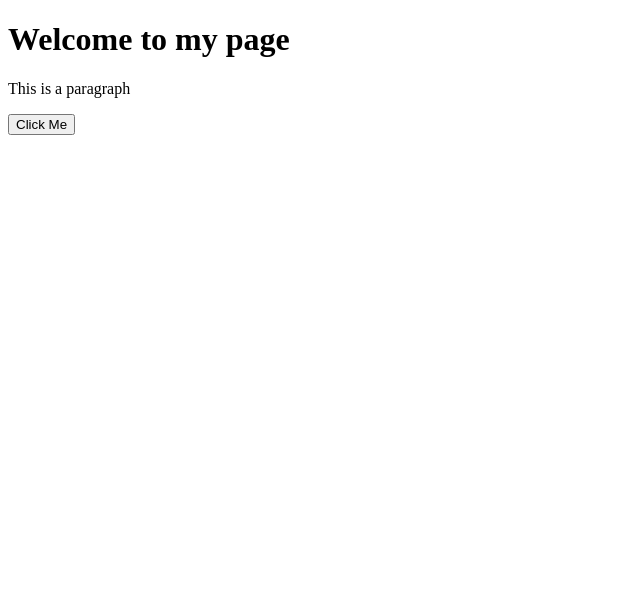
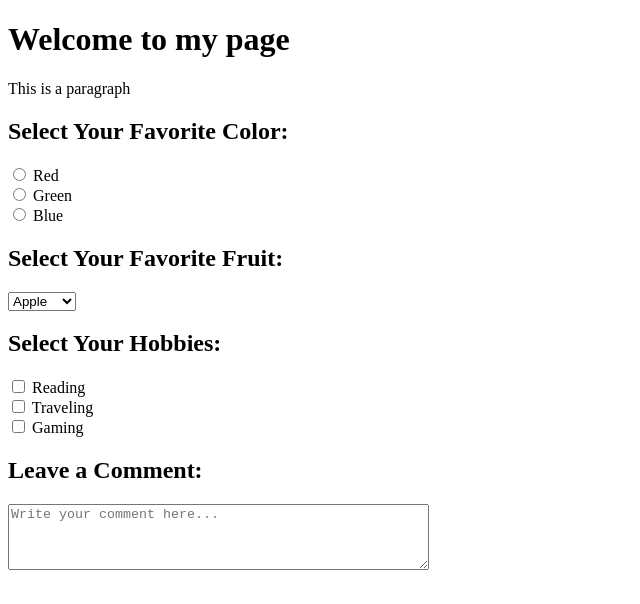
Before and after one commit to chetanmusic4/newproject1, a plain HTML site: page index.html in a window 1280 px wide. Shown: the whole page, without its empty margins (0-640 px from the left). Drawn offline with Linux system fonts and the light colour scheme.

Commit message:
removed button and add more options

```diff
--- a/index.html
+++ b/index.html
@@ -7,8 +7,40 @@
         <h1>Welcome to my page</h1>
         <p>This is a paragraph</p>
 
-        <!-- Added Button -->
-        <button type="button" onclick="alert('Button Clicked!')">Click Me</button>
+        <!-- Added Radio Buttons -->
+        <h2>Select Your Favorite Color:</h2>
+        <input type="radio" id="red" name="color" value="Red">
+        <label for="red">Red</label><br>
+
+        <input type="radio" id="green" name="color" value="Green">
+        <label for="green">Green</label><br>
+
+        <input type="radio" id="blue" name="color" value="Blue">
+        <label for="blue">Blue</label><br>
+
+        <!-- Added Dropdown Menu -->
+        <h2>Select Your Favorite Fruit:</h2>
+        <select id="fruits">
+            <option value="apple">Apple</option>
+            <option value="banana">Banana</option>
+            <option value="orange">Orange</option>
+            <option value="grape">Grape</option>
+        </select>
+
+        <!-- Added Checkbox -->
+        <h2>Select Your Hobbies:</h2>
+        <input type="checkbox" id="reading" name="hobby" value="Reading">
+        <label for="reading">Reading</label><br>
+
+        <input type="checkbox" id="traveling" name="hobby" value="Traveling">
+        <label for="traveling">Traveling</label><br>
+
+        <input type="checkbox" id="gaming" name="hobby" value="Gaming">
+        <label for="gaming">Gaming</label><br>
+
+        <!-- Added Text Input -->
+        <h2>Leave a Comment:</h2>
+        <textarea rows="4" cols="50" placeholder="Write your comment here..."></textarea>
 
     </body>
 </html>
```
